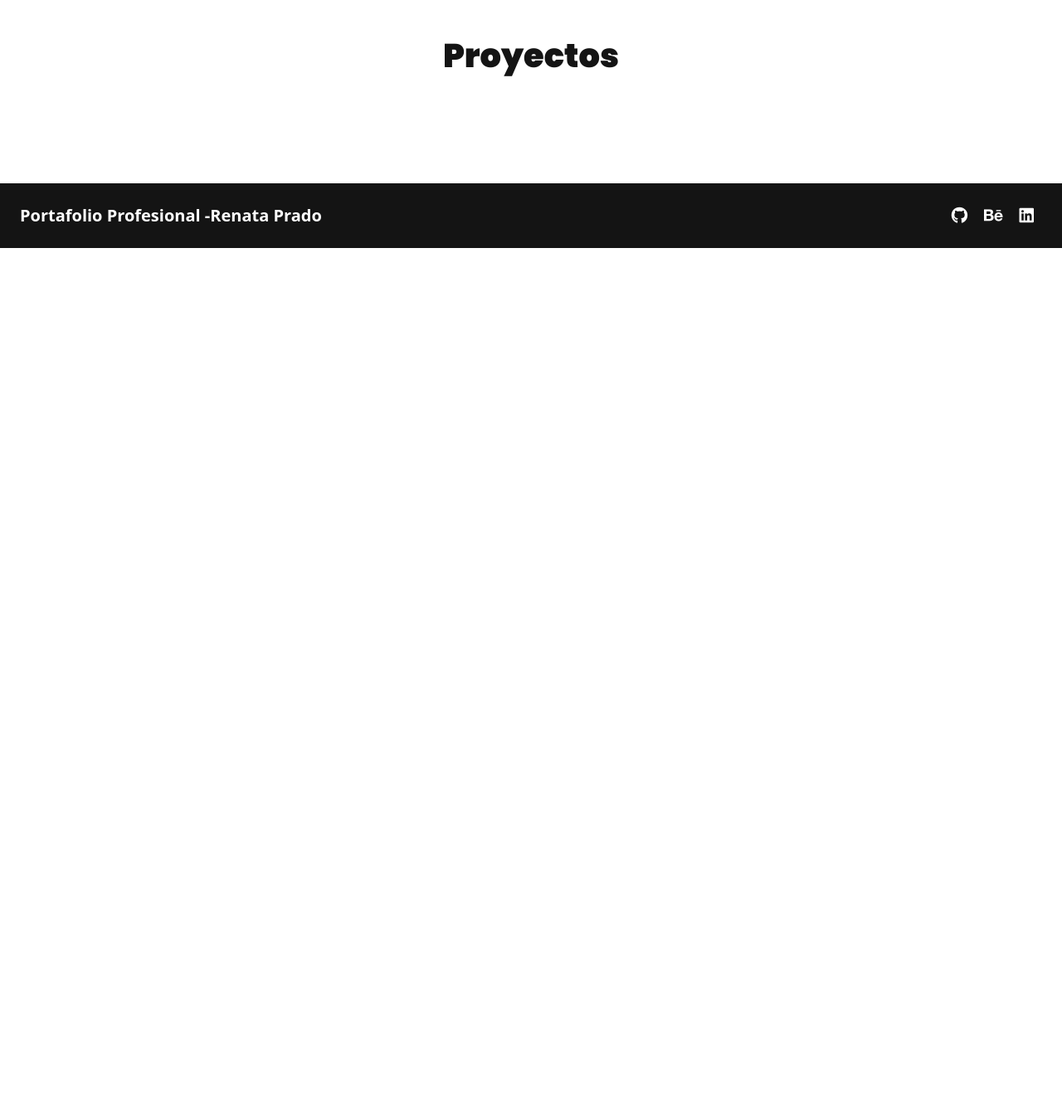
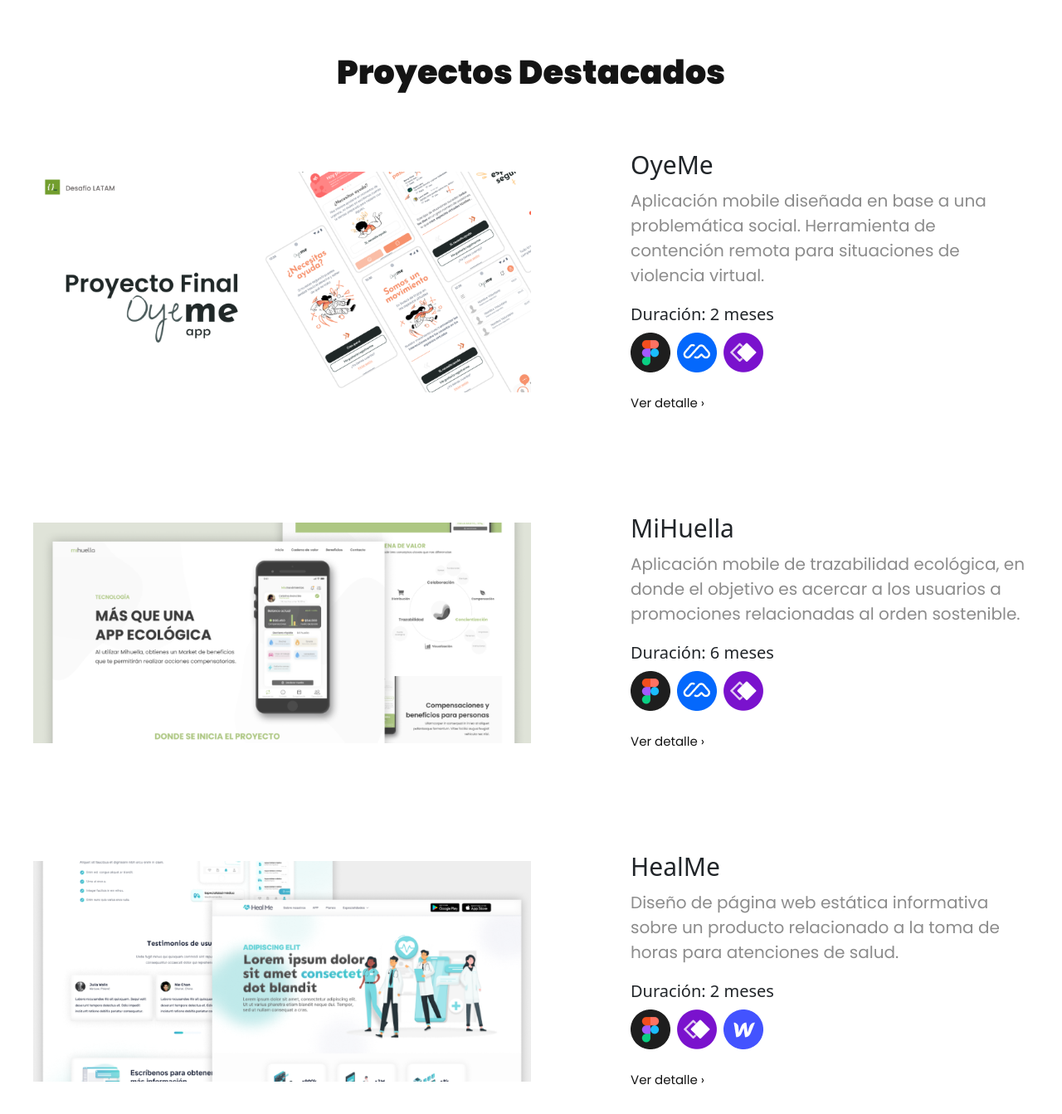
Before and after one commit to PradoRenata/PFPrado, a website: page pages/projects.html in a window 1280 px wide. Shown: the part 77-1420 px from the top of the page at 83% size. Before the commit the page ends 800 px from the top, so only its background shows below. Drawn offline with nearby package versions, Linux system fonts and the light colour scheme.

Commit message:
sección en projects

```diff
--- a/pages/projects.html
+++ b/pages/projects.html
@@ -7,7 +7,7 @@
         <link href="https://cdn.jsdelivr.net/npm/bootstrap@5.3.1/dist/css/bootstrap.min.css" rel="stylesheet" integrity="sha384-4bw+/aepP/YC94hEpVNVgiZdgIC5+VKNBQNGCHeKRQN+PtmoHDEXuppvnDJzQIu9" crossorigin="anonymous" />
         <link rel="stylesheet" href="https://cdnjs.cloudflare.com/ajax/libs/font-awesome/6.4.2/css/all.min.css" />
         <link rel="stylesheet" href="../css/style.css" />
-        <title>Proyectos</title>
+        <title>Proyectos - Renata Prado</title>
     </head>
     <body>
         <header>
@@ -40,8 +40,60 @@
         </header>
 
         <main>
-            <section class="m-5 py-5 text-center">
-                <h2>Proyectos</h2>
+            <section class="hero_projects">
+                <h2>Proyectos Destacados</h2>
+                <article class="pepe_container projects_project">
+                    <img src="../img/project_1.png" class="pepe_content-50" alt="project_1">
+                    <div class="pepe_content-40">
+                        <h4>OyeMe</h4>
+                        <p>Aplicación mobile diseñada en base a una problemática social. Herramienta de contención remota para situaciones de violencia virtual.</p>
+                        <h6>Duración: 2 meses</h6>
+                        <div class="projects_tecnology_box">
+                            <img src="../img/logos/figma.png" class="projects_tecnology_box-item" alt="Figma">
+                            <img src="../img/logos/maze.png" class="projects_tecnology_box-item" alt="Maze">
+                            <img src="../img/logos/whimsical.png" class="projects_tecnology_box-item" alt="Whimsical">
+                        </div>
+                        <a href="#" class="button_pepe_link">Ver detalle &#8250;</a>
+                    </div>
+                </article>
+                <article class="pepe_container projects_project">
+                    <img src="../img/project_2.png" class="pepe_content-50" alt="project_1">
+                    <div class="pepe_content-40">
+                        <h4>MiHuella</h4>
+                        <p>Aplicación mobile de trazabilidad ecológica, en donde el objetivo es acercar a los usuarios a promociones relacionadas al orden sostenible.</p>
+                        <h6>Duración: 6 meses</h6>
+                        <div class="projects_tecnology_box">
+                            <img src="../img/logos/figma.png" class="projects_tecnology_box-item" alt="Figma">
+                            <img src="../img/logos/maze.png" class="projects_tecnology_box-item" alt="Maze">
+                            <img src="../img/logos/whimsical.png" class="projects_tecnology_box-item" alt="Whimsical">
+                        </div>
+                        <a href="#" class="button_pepe_link">Ver detalle &#8250;</a>
+                    </div>
+                </article>
+                <article class="pepe_container projects_project">
+                    <img src="../img/project_3.png" class="pepe_content-50" alt="project_1">
+                    <div class="pepe_content-40">
+                        <h4>HealMe</h4>
+                        <p>Diseño de página web estática informativa sobre un producto relacionado a la toma de horas para atenciones de salud.</p>
+                        <h6>Duración: 2 meses</h6>
+                        <div class="projects_tecnology_box">
+                            <img src="../img/logos/figma.png" class="projects_tecnology_box-item" alt="Figma">
+                            <img src="../img/logos/whimsical.png" class="projects_tecnology_box-item" alt="Whimsical">
+                            <img src="../img/logos/webflow.png" class="projects_tecnology_box-item" alt="Webflow">
+                        </div>
+                        <a href="#" class="button_pepe_link">Ver detalle &#8250;</a>
+                    </div>
+                </article>
+            </section>
+
+            <section class="projects_carousel">
+            </section>
+
+            <section class="contact_section">
+                <div class="pepe_container contact_box">
+                    <h2 class="pepe_content-50">Ponte en contacto y hablemos de tu idea</h2>
+                    <button type="button" class="pepe_content-40 button_pepe_no_black">Contáctame</button>
+                </div>
             </section>
         </main>
 
--- a/scss/style.scss
+++ b/scss/style.scss
@@ -217,7 +217,7 @@ footer {
     }
 }
 .experience_section {
-    margin: 2rem 2rem;
+    margin: 2rem;
     padding: 2rem 1rem;
 
     .experience_img{
@@ -236,6 +236,25 @@ footer {
         background-position: right;
     }
 }
+/*Projects  - PAGE*/
+.hero_projects{
+    margin: 4rem 2rem;
+    h2{
+        text-align: center;
+        padding: 3rem 0;
+    }
+    .projects_project{
+        margin-bottom: 6rem;
+    }
+    .projects_tecnology_box{
+        display: flex;
+        align-items: center;
+        .projects_tecnology_box-item{
+            padding-right: 8px;
+            margin-bottom: 1rem;
+        }
+    }
+}
 
 /*Contact  - PAGE*/
 .hero_contact{
@@ -249,7 +268,7 @@ footer {
 @media (max-width:1024px){
     /*General*/
     h1{
-        font-size: 2.75rem;
+        font-size: 2rem;
         .line-bottom{
             border-bottom: 1.25rem solid $color-pepe-yellow;
             height: 3.5rem;
@@ -283,6 +302,10 @@ footer {
             width: 100%;
             text-align: center;
             margin-bottom: 1rem;
+        }
+        .pepe_content-40{
+            width: 100%;
+            height: auto;
         }
     }
     /*Contact - PAGE*/
```
Also changed, not shown: index.html (+3 -0 lines), pages/about.html (+1 -1 lines), pages/contact.html (+1 -1 lines), pages/experiencie.html (+1 -1 lines), css/style.css, img/favicon.png (added), img/logos/figma.png (added), img/logos/maze.png (added), img/logos/webflow.png (added), img/logos/whimsical.png (added).
